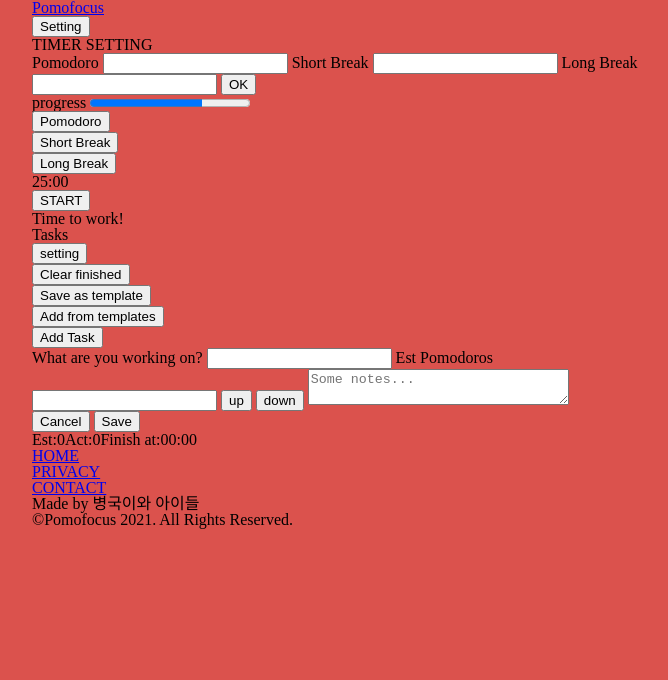
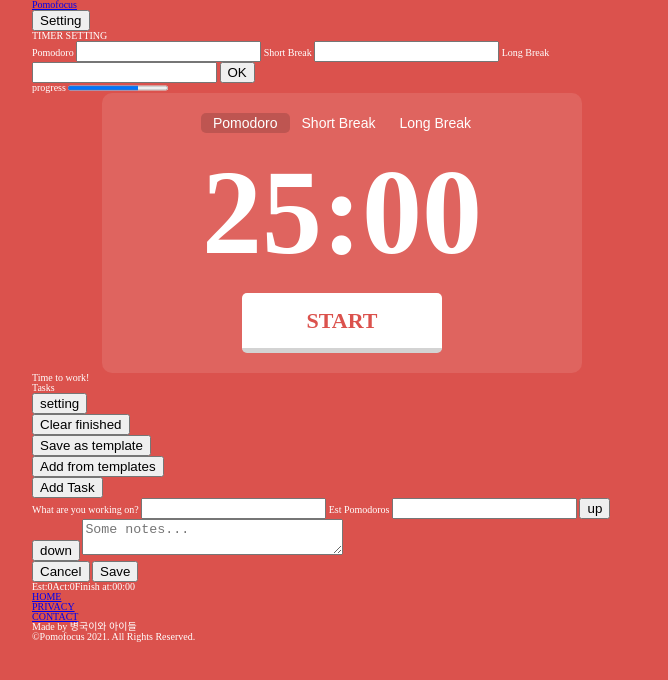
Before and after one commit to bcround/pomodoroTimerClone, a website built with webpack: page src/index.html in a window 1280 px wide. Shown: the whole page, without its empty margins (298-966 px from the left). Built offline with nearby package versions, Linux system fonts and the light colour scheme.

Commit message:
feat: timer style

```diff
--- a/src/index.html
+++ b/src/index.html
@@ -35,12 +35,13 @@
     <section class="timer">
       <h2 class="timer__heading a11y-hidden">Timer</h2>
       <ul class="timer__menu">
-        <li class="timer__item"><button class="timer__btn">Pomodoro</button></li>
+        <li class="timer__item"><button class="timer__btn isActive">Pomodoro</button></li>
         <li class="timer__item"><button class="timer__btn">Short Break</button></li>
         <li class="timer__item"><button class="timer__btn">Long Break</button></li>
       </ul>
       <p class="timer__countdown">25:00</p>
-      <button class="timer__start">START</button>
+      <input class="timer__start" id="timerStart" type="checkbox">
+      <label for="timerStart">START</label>
     </section>
 
     <section class="todos">
--- a/src/sass/_reset.scss
+++ b/src/sass/_reset.scss
@@ -46,6 +46,10 @@
 	border-collapse: collapse;
 	border-spacing: 0;
 }
+html {
+	font-size: 10px;
+	color: white;
+}
 
 // 깔
 $pomodoroBg: rgb(219, 82, 77);
--- a/src/sass/_timer.scss
+++ b/src/sass/_timer.scss
@@ -0,0 +1,76 @@
+@import "reset";
+
+@media screen and (min-width: 480px) {
+  .timer {
+    width: 480px;
+  }
+}
+
+.timer {
+  background-color: rgba(255, 255, 255, 0.1);
+  border-radius: 10px;
+  margin: 0 auto;
+  padding: 20px 0;
+  display: flex;
+  flex-flow: column nowrap;
+  align-items: center;
+  &__menu {
+    display: flex;
+    flex-flow: row nowrap;
+  }
+  &__btn {
+    padding: 2px 12px;
+    background-color: transparent;
+    border: none;
+    border-radius: 5px;
+    font: {
+      size: 1.4rem;
+      weight: 100;
+    }
+    color: white;
+  }
+  &__btn.isActive {
+    color: white;
+    background-color: rgba(0, 0, 0, 0.15);
+  }
+  &__countdown {
+    margin: {
+      top: 20px;
+    }
+    color: white;
+    font: {
+      size: 12rem;
+      weight: 800;
+    }
+  }
+  &__start {
+    display: none;
+  }
+  &__start+label {
+    margin: {
+      top: 20px;
+    }
+    display: flex;
+    align-items: center;
+    justify-content: center;
+    position: relative;
+    padding: 0 12px;
+    width: 176px;
+    height: 55px;
+    background-color: white;
+    border: none;
+    border-radius: 5px;
+    border-bottom: 5px solid lightgray;
+    font-size: 2.2rem;
+    font-weight: 700;
+    color: $pomodoroBg;
+    cursor: pointer;
+  }
+  &__start:checked+label {
+    position: relative;
+    top: 5px;
+    margin-top: 25px;
+    // height: 55px - 5px;
+    border-bottom: none;
+  }
+}
```
Also changed, not shown: dist/style.css, 1 other file.
